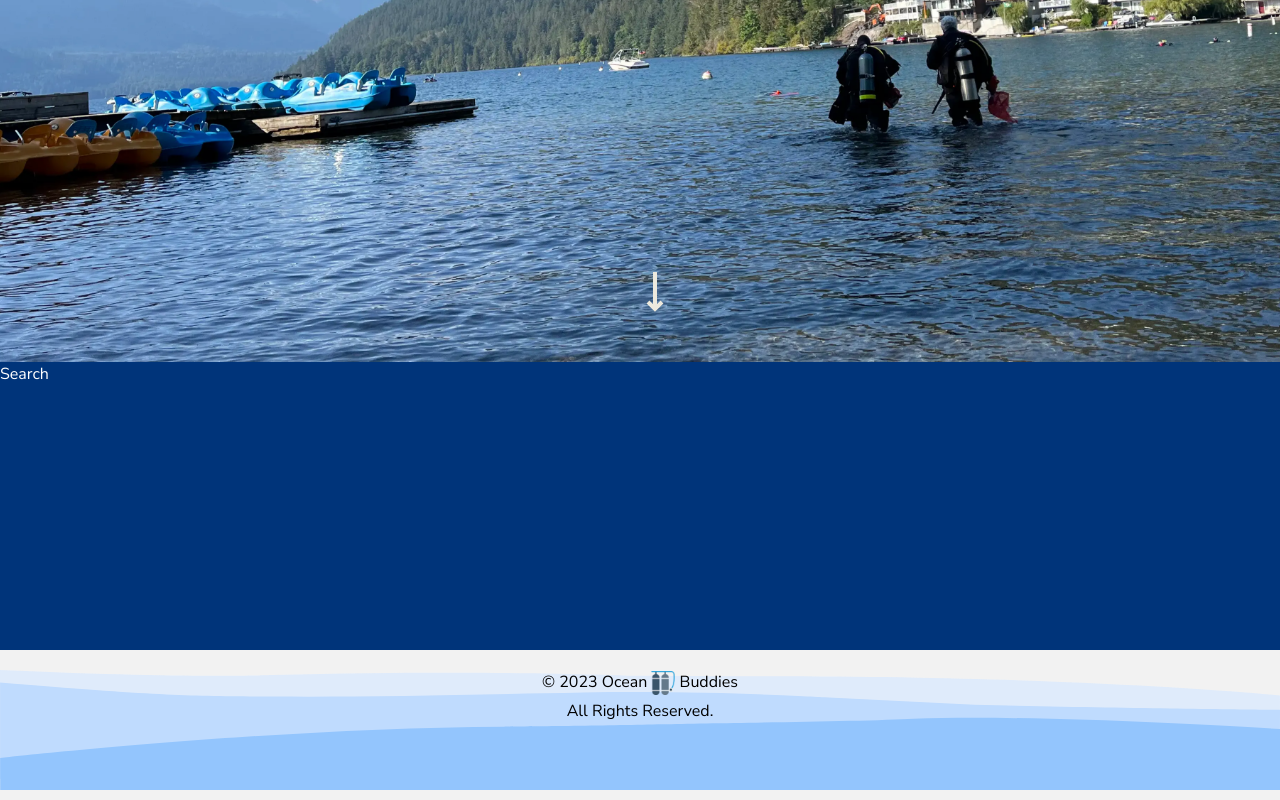
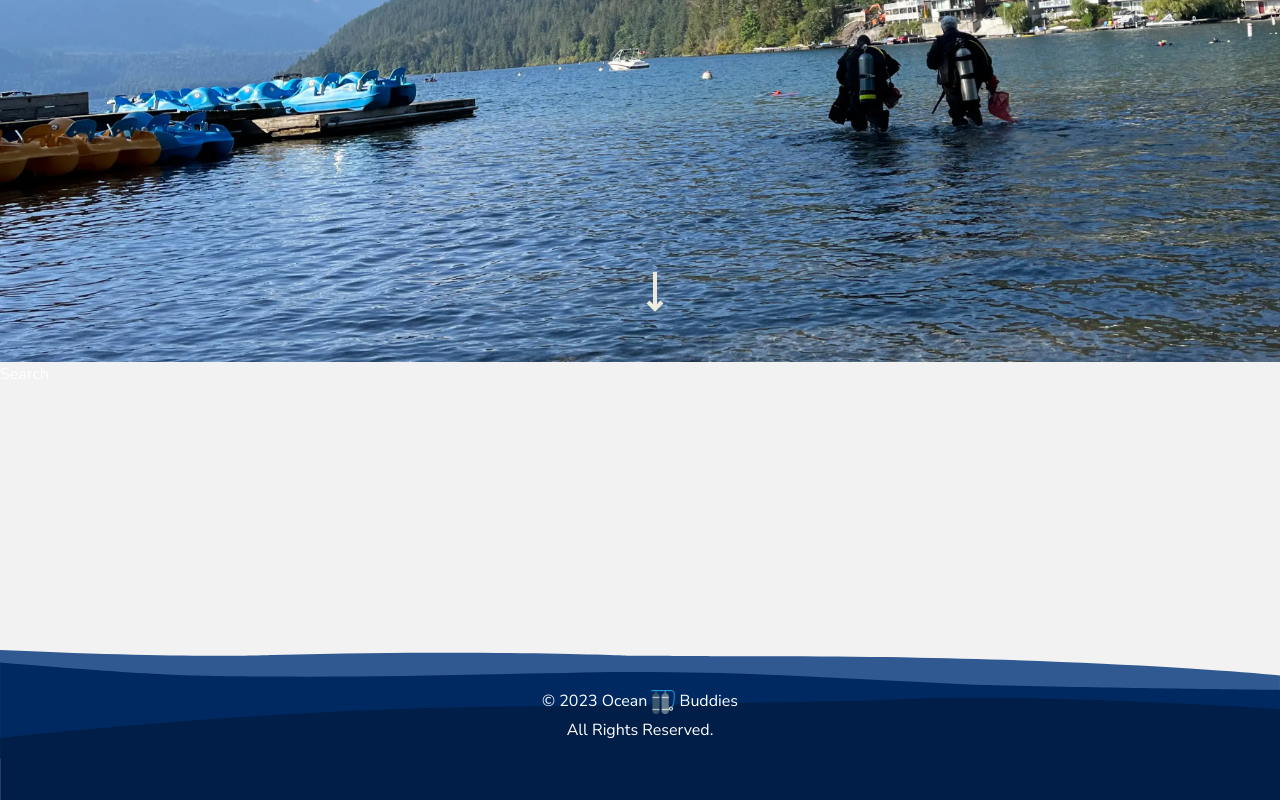
Before and after one commit to RozaliiaRusskikh/ocean-buddies, a Next.js app: page / in a window 1280 px wide. Shown: the part 462-1262 px from the top of the page. Built offline with nearby package versions, Linux system fonts and the light colour scheme.

Commit message:
Style footer

```diff
--- a/components/Footer.tsx
+++ b/components/Footer.tsx
@@ -5,10 +5,8 @@ import logo from "@/public/assets/logo.png";
 const Footer: React.FC = () => {
   const currentYear = new Date().getFullYear();
   return (
-    <footer>
-      <div className="absolute my-5 md:ny-8 w-full">
-        <LayoutX className="absolute">
-          <div className="flex items-center justify-center gap-2">
+    <footer className="relative w-full text-background">
+      <div className="flex items-center justify-center gap-2 absolute bottom-0 mb-1 md:bottom-1/3 md:mb-2 left-1/2 translate-x-[-50%]">
         <p className="text-center">
           &copy; {currentYear} <span>Ocean </span>
           <Image
@@ -22,9 +20,8 @@ const Footer: React.FC = () => {
           <span className="block md:mt-1">All Rights Reserved.</span>
         </p>
       </div>
-        </LayoutX>
       <svg
-          viewBox="0 0 1280 120"
+        viewBox="0 0 1280 150"
         fill="none"
         xmlns="http://www.w3.org/2000/svg"
         className="w-full"
@@ -32,11 +29,11 @@ const Footer: React.FC = () => {
         <path
           opacity="0.8"
           d="M1280 25.4102C1214.78 19.5276 1030.22 5.65238 746.909 6.36852C746.909 6.36852 663.969 5.70353 627.152 5.72911C627.152 5.72911 488.233 -0.4348 272.191 5.1153C272.191 5.1153 193.699 8.75995 0 0V100.899L1279.69 106.462L1280 25.4102Z"
-            fill="#dbeafe"
+          fill="#00347a"
         ></path>
         <path
           d="M1280 39.7332C1244.52 39.4518 1136.6 38.3519 974.55 34.784L823.998 27.2006C823.998 27.2006 704.72 20.2054 582.876 22.5585C461.031 24.9115 366.834 27.2006 276.16 26.5612C191.201 25.9729 168.242 26.4845 0.102722 12.4941V108.674H1279.79L1280 39.7332Z"
-            fill="#bfdbfe"
+          fill="#002961"
         ></path>
         <path
           d="M913.406 48.6547C866.564 51.3274 716.662 52.9003 662.258 54.3198C607.854 55.7393 504.452 56.6729 504.452 56.6729C306.852 57.4402 80.374 79.4191 0.170837 88V372H1280V59C1201.34 54.2684 1024.92 44.8054 913.406 48.6547Z"
@@ -51,12 +48,11 @@ const Footer: React.FC = () => {
             y2="592"
             gradientUnits="userSpaceOnUse"
           >
-              <stop stopColor="#3b82f6"></stop>
-              <stop offset="0.448377" stopColor="#93c5fd"></stop>
+            <stop stopColor="#001e47"></stop>
+            <stop offset="0.448377" stopColor="#001e47"></stop>
           </linearGradient>
         </defs>
       </svg>
-      </div>
     </footer>
   );
 };
--- a/components/Search.tsx
+++ b/components/Search.tsx
@@ -1,9 +1,7 @@
 import image from "@/public/assets/rocks.png";
 
 const Search: React.FC = () => {
-  return (
-    <div className="bg-primary min-h-72 h-full text-background">Search</div>
-  );
+  return <div className="min-h-72 h-full text-background">Search</div>;
 };
 
 export default Search;
```
Lines whose indentation alone changed are shown as unchanged.
